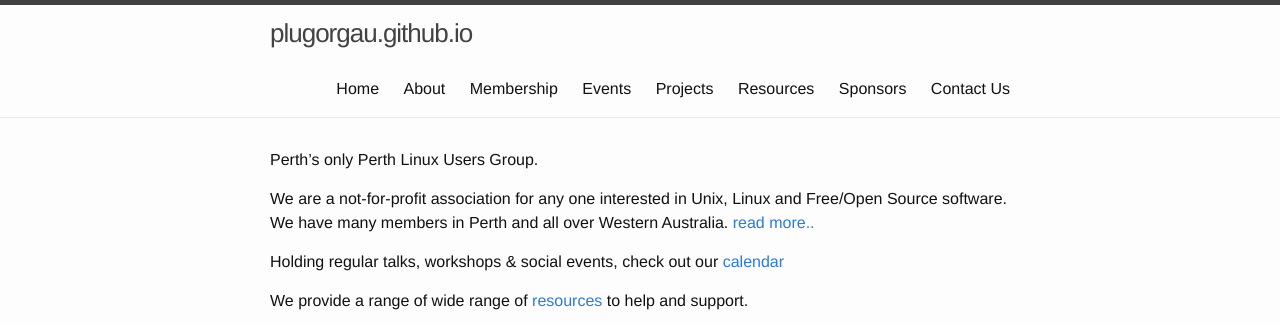
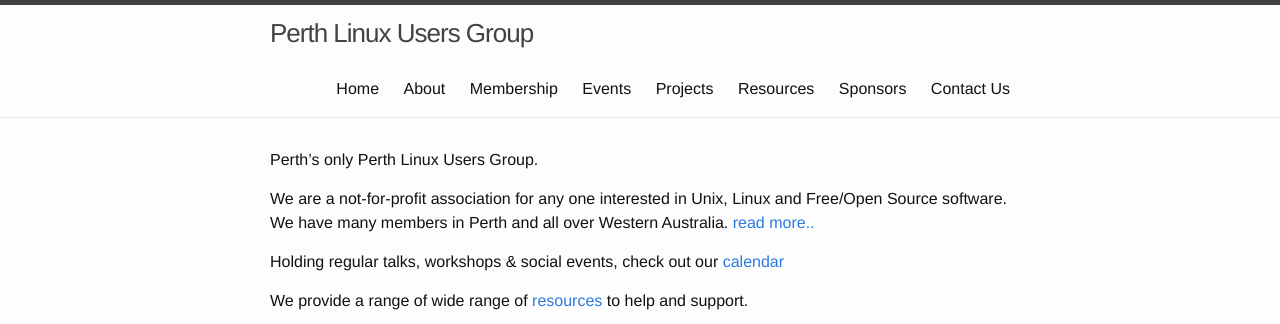
Before and after one commit to plugorgau/plugorgau.github.io, a Jekyll site: the page built from pages/index.md, in a window 1280 px wide, cut to the strip 0-324 px from the top of the page. Built offline with Jekyll 4.4.1, drawn with Linux system fonts in a browser that asks for light colours.

Commit message:
Update _config.yml

```diff
--- a/_config.yml
+++ b/_config.yml
@@ -1,4 +1,5 @@
 # Site settings
+title: Perth Linux Users Group
 url: "http://plug.org.au" # the base hostname & protocol for your site
 twitter_username: plugorgau
 github_username:  plugorgau
```
